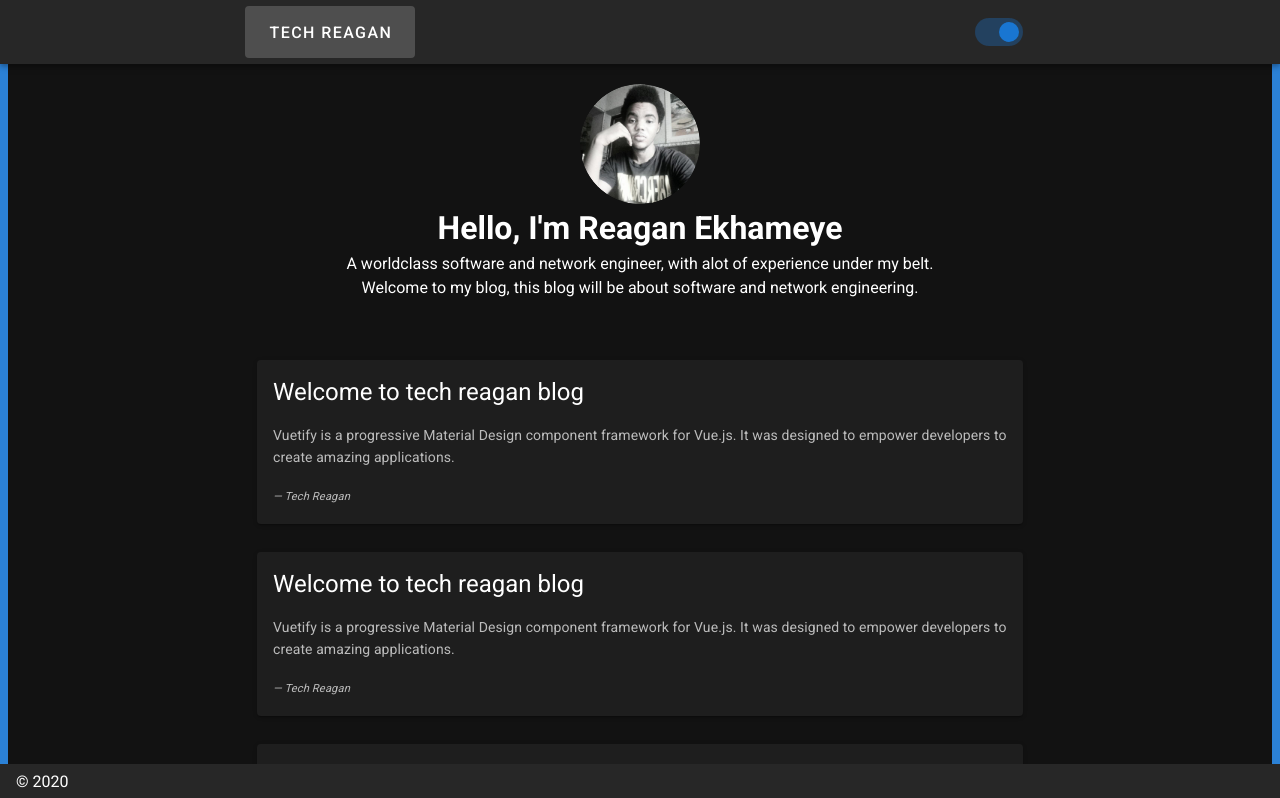
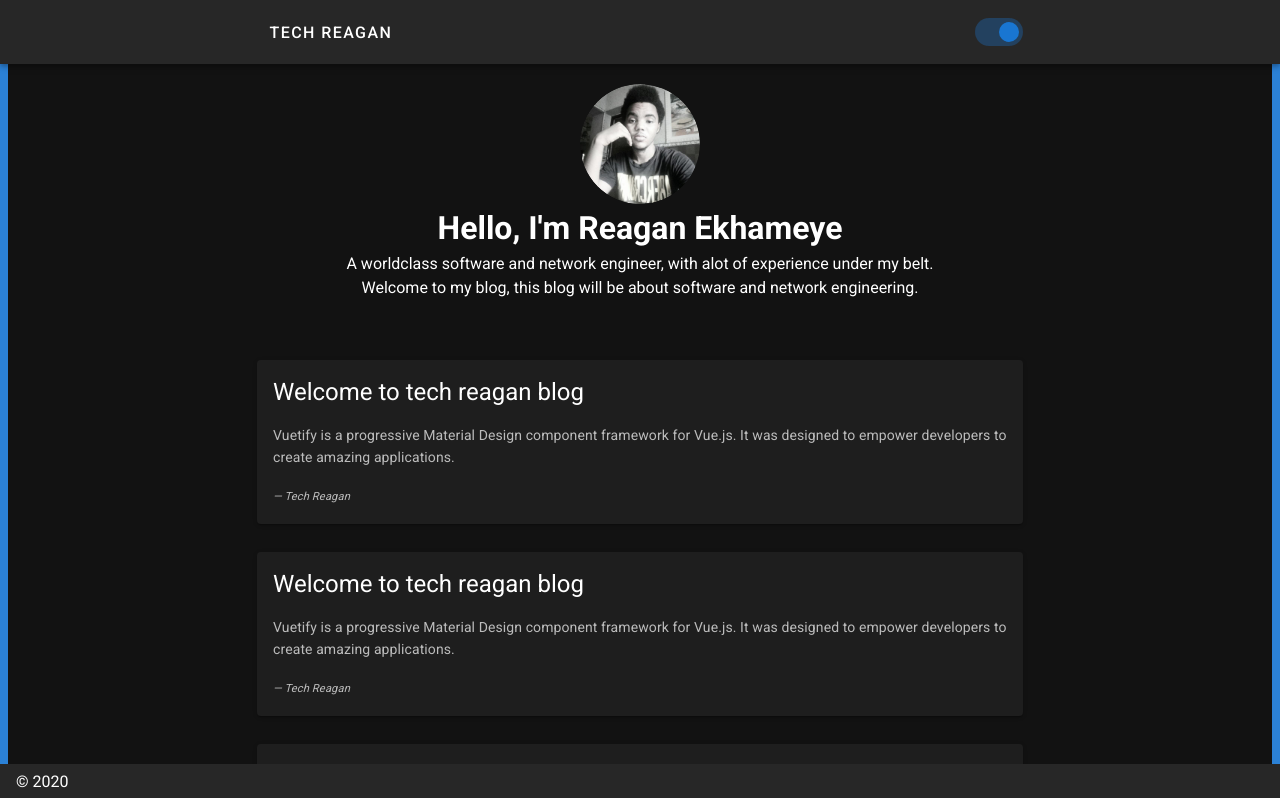
Before and after one commit to techreagan/nuxt-blog-template, a Nuxt app: page / in a window 1280 px wide. Shown: the top 798 px of the page. Built offline with nearby package versions, Linux system fonts and the light colour scheme; what vue-quill-editor would draw is missing.

Commit message:
Make header link bg transparent

```diff
--- a/layouts/default.vue
+++ b/layouts/default.vue
@@ -5,7 +5,9 @@
         <v-row class="justify-center">
           <v-col md="8" class="flex flex-row">
             <v-row class="justify-space-between align-center">
-              <v-btn x-large text to="/" href>Tech Reagan</v-btn>
+              <v-btn x-large text to="/" href active-class="transparent"
+                >Tech Reagan</v-btn
+              >
               <v-spacer></v-spacer>
               <div>
                 <v-switch
@@ -58,3 +60,9 @@ export default {
   }
 }
 </script>
+
+<style>
+.transparent.v-btn:before {
+  background-color: transparent;
+}
+</style>
```
